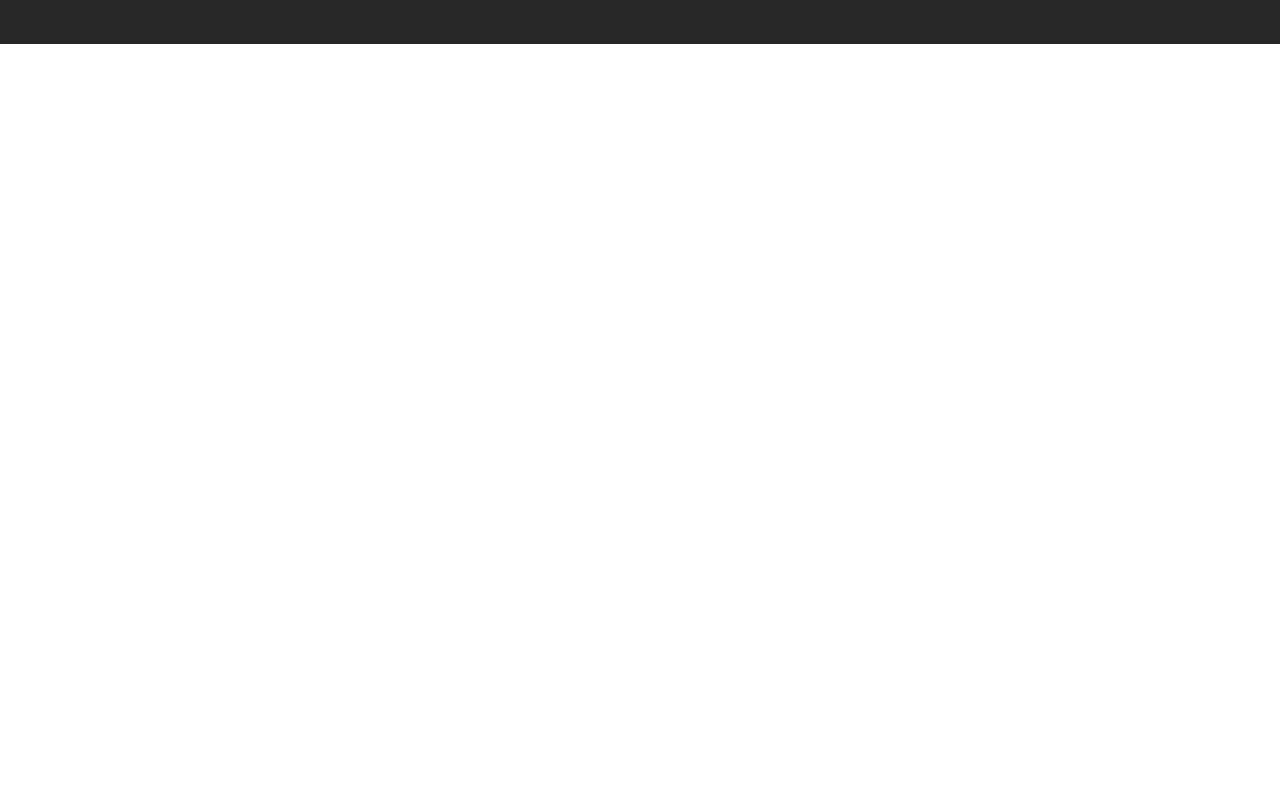
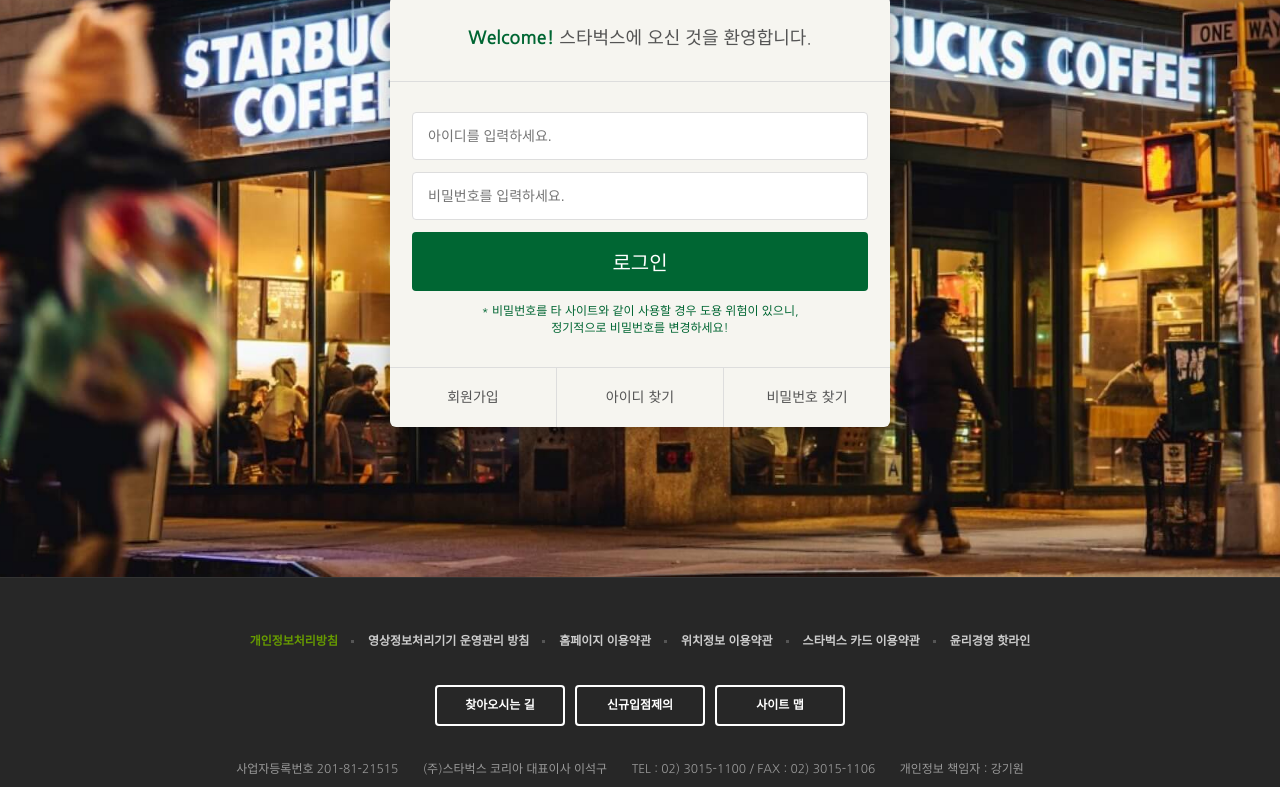
Before and after one commit to Woo-TG/starbucks, a plain HTML site: page signin/index.html in a window 1280 px wide. Shown: the part 290-1077 px from the top of the page. Before the commit the page ends 800 px from the top, so only its background shows below. Drawn offline with nearby package versions, Linux system fonts and the light colour scheme.

Commit message:
로그인 페이지 완성

```diff
--- /dev/null
+++ b/css/signin.css
@@ -0,0 +1,78 @@
+.signin {
+  margin-top: 120px;
+  padding: 100px 0 150px;
+  background-image: url("../images/signin_bg.jpg");
+  background-repeat: no-repeat;
+  background-position: center;
+  background-attachment: fixed;
+  background-size: cover;
+}
+.signin h1 {
+  color: #fff;
+  font-size: 30px;
+  font-weight: 700;
+  text-align: center;
+  margin-bottom: 24px;
+}
+.signin__card {
+  width: 500px;
+  margin: 0 auto;
+  border-radius: 6px;
+  background-color: #F6F5F0;
+  box-shadow: 2px 2px 20px rgba(0,0,0,.3);
+  color: #555;
+}
+.signin__card h2 {
+  padding: 30px;
+  font-size: 18px;
+  text-align: center;
+  border-bottom: 1px solid #ddd;
+}
+.signin__card h2 strong {
+  font-weight: 700;
+  color: #006633;
+}
+.signin__card form {
+  padding: 30px 22px;
+}
+.signin__card form input {
+  width: 100%;
+  margin-bottom: 12px;
+  padding: 15px;
+  border: 1px solid #ddd;
+  border-radius: 4px;
+  outline: none;
+  box-sizing: border-box;
+  font-size: 14px;
+}
+.signin__card form [type="submit"] {
+  background-color: #006633;
+  border: none;
+  color: #fff;
+  font-size: 20px;
+  cursor: pointer;
+}
+.signin__card form p {
+  font-size: 12px;
+  color: #006633;
+  text-align: center;
+}
+.signin__card .actions {
+  display: flex;
+  border-top: 1px solid #ddd;
+}
+.signin__card .actions a {
+  flex-grow: 1;
+  flex-basis: 0;
+  text-align: center;
+  padding: 20px;
+  color: #555;
+  font-size: 14px;
+  border-right: 1px solid #ddd;
+}
+.signin__card .actions a:last-child {
+  border-right: none;
+}
+.signin__card .actions a:hover {
+  text-decoration: underline;
+}
--- a/signin/index.html
+++ b/signin/index.html
@@ -27,7 +27,7 @@
     <link href="https://fonts.googleapis.com/css2?family=Nanum+Gothic:wght@400;700&display=swap" rel="stylesheet"/>
     <link rel="stylesheet" href="https://fonts.googleapis.com/icon?family=Material+Icons"/>
     <link rel="stylesheet" href="../css/common.css" />
-
+    <link rel="stylesheet" href="../css/signin.css" />
 
     <script defer src="../js/common.js"></script>
   </head>
@@ -368,8 +368,26 @@
     </header>
 
     <section class="signin">
+      <h1>로그인</h1>
+      <div class="signin__card">
+        <h2><strong>Welcome!</strong> 스타벅스에 오신 것을 환영합니다.</h2>
+        <form>
+          <input type="text" placeholder="아이디를 입력하세요." />
+          <input type="password" placeholder="비밀번호를 입력하세요." />
+          <input type="submit" value="로그인" />
+          <p>
+            * 비밀번호를 타 사이트와 같이 사용할 경우 도용 위험이 있으니,<br />
+            정기적으로 비밀번호를 변경하세요!
+          </p>
+        </form>
+        <div class="actions">
+          <a href="javascript:void(0)">회원가입</a>
+          <a href="javascript:void(0)">아이디 찾기</a>
+          <a href="javascript:void(0)">비밀번호 찾기</a>
+        </div>
+      </div>
+    </section>
 
-    </section>
 
    <!-- FOOTER -->
    <footer>
```
